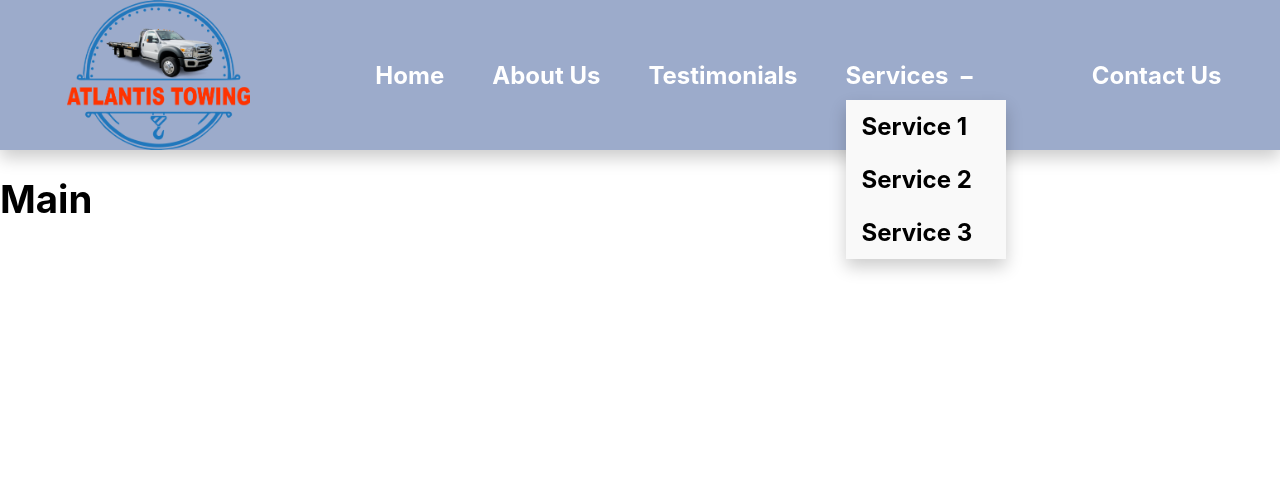
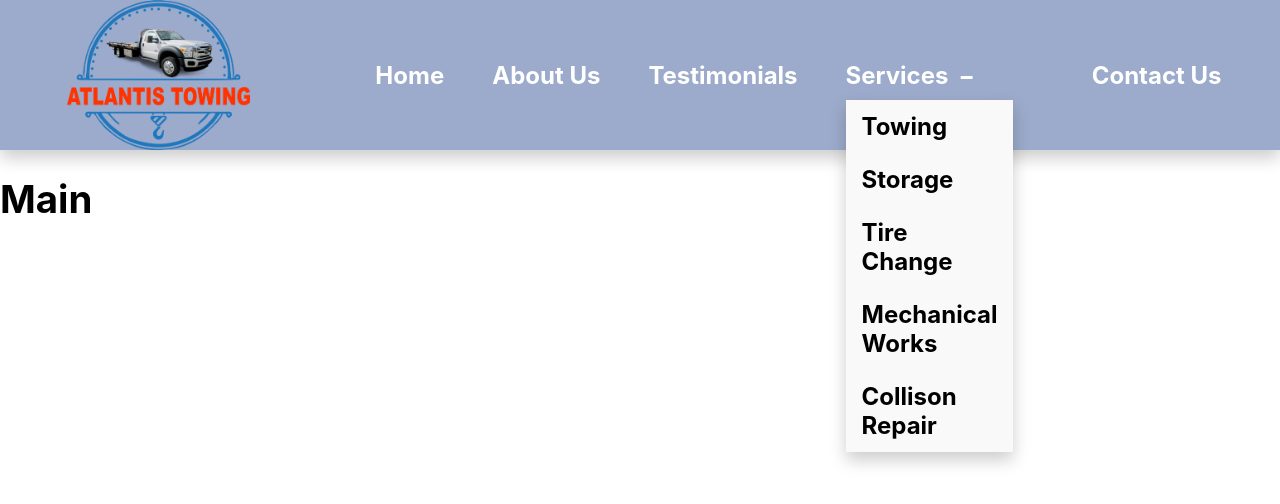
Before and after one commit to JFrongillo/atlantistowingma, a React (Create React App) app: page / in a window 1280 px wide. Both pictures are taken after a click on the item "Services". Shown: the top 504 px of the page. Built offline with nearby package versions, Linux system fonts and the light colour scheme.

Commit message:
header items being added

```diff
--- a/src/components/Header.js
+++ b/src/components/Header.js
@@ -22,9 +22,11 @@ export default function Header() {
             <li onClick={toggleDropdown} class = {isDropdownOpen ? `active` : ''}>Services</li>
             {isDropdownOpen && (
               <ul class="dropdown-menu">
-                <li>Service 1</li>
-                <li>Service 2</li>
-                <li>Service 3</li>
+                <li>Towing</li>
+                <li>Storage</li>
+                <li>Tire Change</li>
+                <li>Mechanical Works</li>
+                <li>Collison Repair</li>
               </ul>
             )}
           </div>
```
